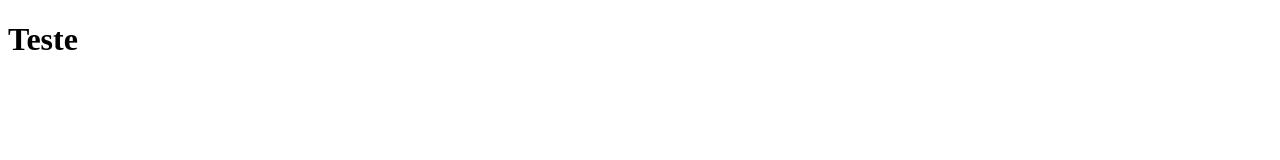
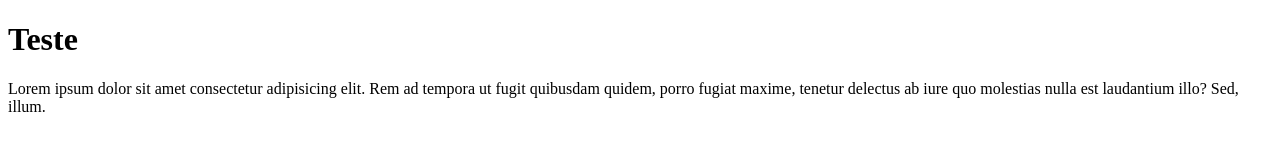
Before and after one commit to lacerdagb/projeto-teste, a plain HTML site: page index.html in a window 1280 px wide. Drawn offline with Linux system fonts and the light colour scheme.

Commit message:
adicionei um lorem

```diff
--- a/index.html
+++ b/index.html
@@ -7,6 +7,7 @@
 </head>
 <body>
     <h1>Teste</h1>
+    <p>Lorem ipsum dolor sit amet consectetur adipisicing elit. Rem ad tempora ut fugit quibusdam quidem, porro fugiat maxime, tenetur delectus ab iure quo molestias nulla est laudantium illo? Sed, illum.</p>
 
 </body>
 </html>
```
